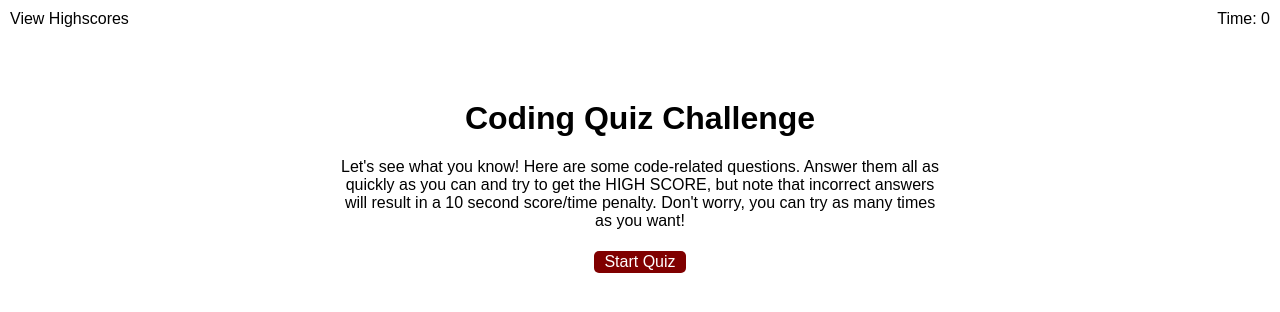
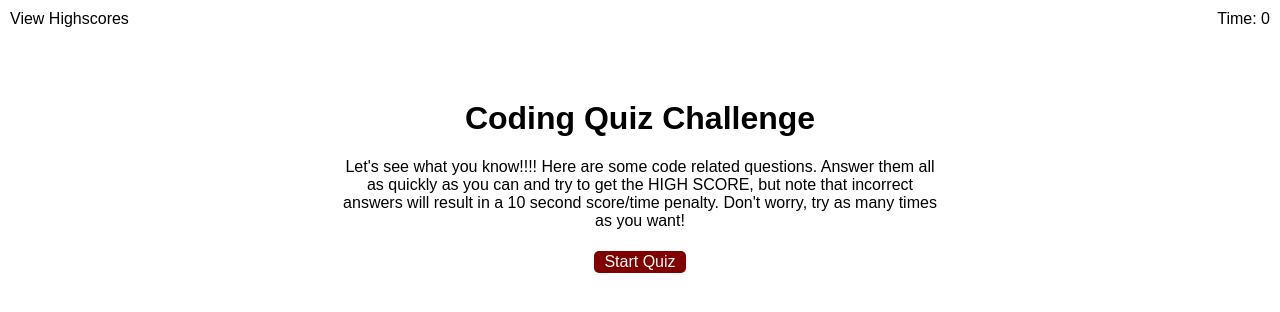
Before and after one commit to Emareaun/CodeQuiz, a plain HTML site: page index.html in a window 1280 px wide. Drawn offline with Linux system fonts and the light colour scheme; a script that the page names is missing; files whose address does not match are found by name.

Commit message:
text changed

```diff
--- a/index.html
+++ b/index.html
@@ -20,7 +20,7 @@
       <div id="start-screen" class="start">
         <h1>Coding Quiz Challenge</h1>
         <p>
-          Let's see what you know! Here are some code-related questions. Answer them all as quickly as you can and try to get the HIGH SCORE, but note that incorrect answers will result in a 10 second score/time penalty. Don't worry, you can try as many times as you want!
+          Let's see what you know!!!! Here are some code related questions. Answer them all as quickly as you can and try to get the HIGH SCORE, but note that incorrect answers will result in a 10 second score/time penalty. Don't worry, try as many times as you want!
         </p>
         <button id="start">Start Quiz</button>
       </div>
```
